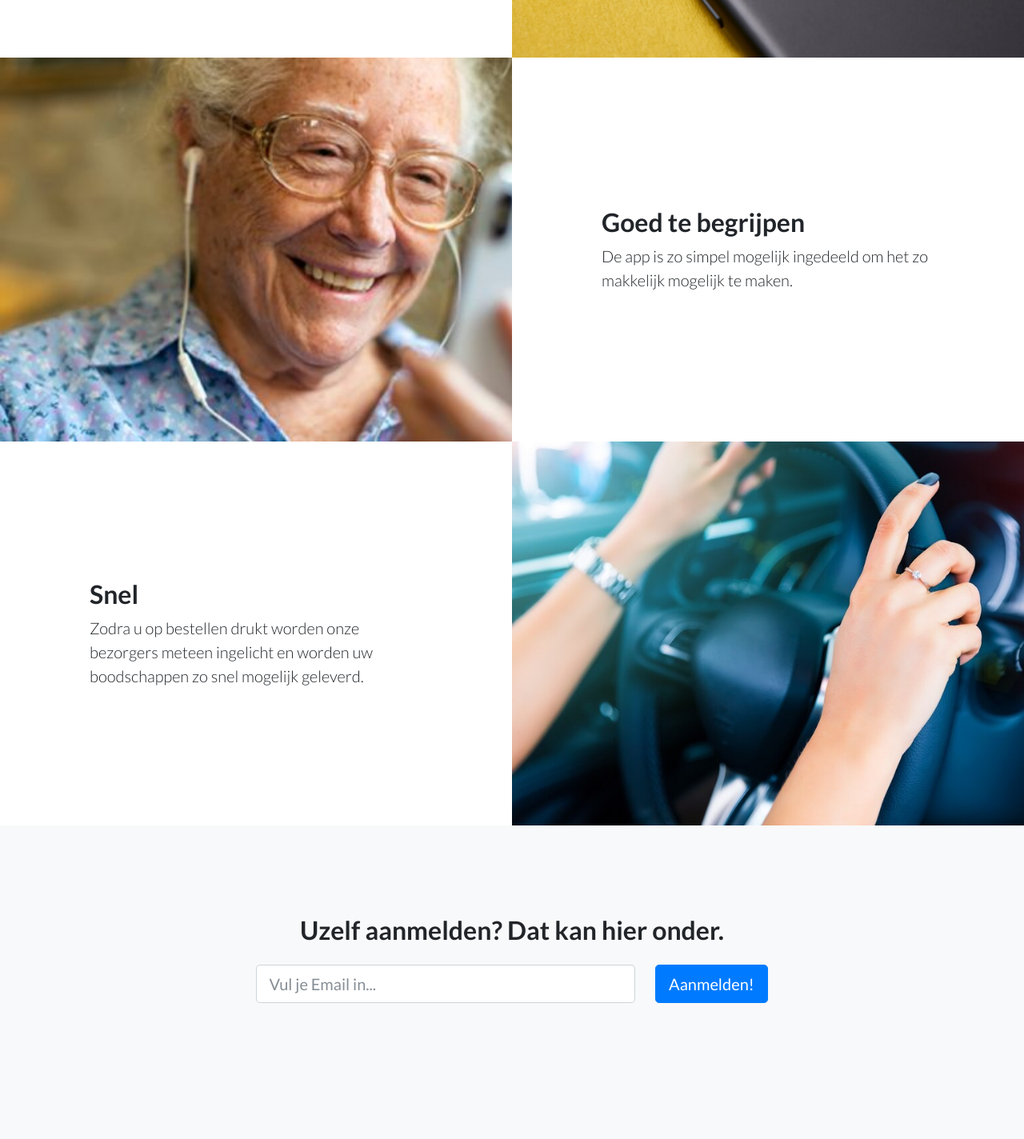
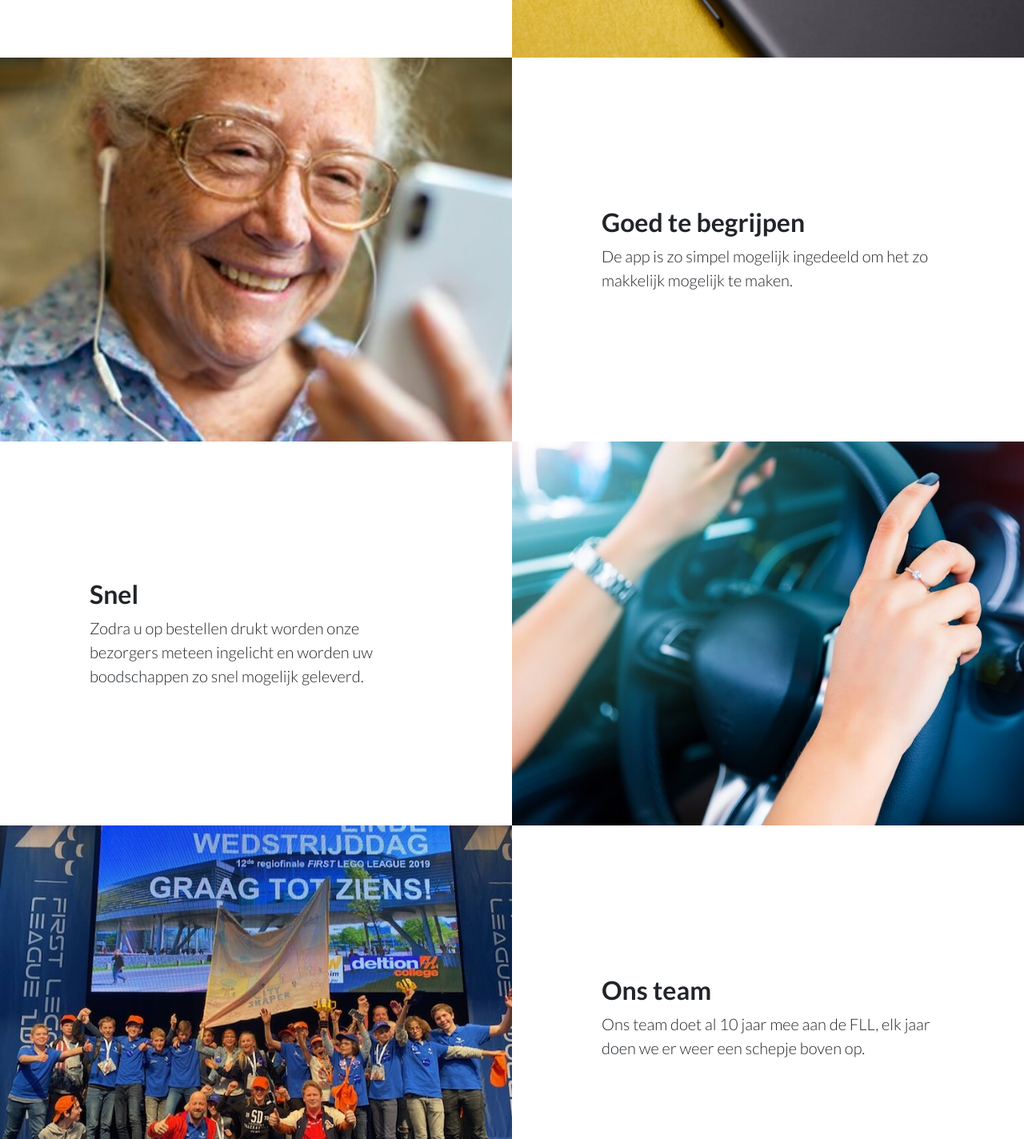
Before and after one commit to Blookane/Bringify-Website, a plain HTML site: page index.html in a window 1280 px wide. Shown: the part 1445-2869 px from the top of the page at 80% size. Drawn offline with nearby package versions, Linux system fonts and the light colour scheme.

Commit message:
Update 06 - Ons team pagina toegevoegd

```diff
--- a/index.html
+++ b/index.html
@@ -4,7 +4,7 @@
 <head>
     <meta charset="utf-8">
     <meta name="viewport" content="width=device-width, initial-scale=1.0, shrink-to-fit=no">
-    <title>Bringify by TakTiek</title>
+    <title>Bringify</title>
     <link rel="icon" type="image/x-icon" href="/assets/img/favicon.ico">
     <link rel="stylesheet" href="assets/bootstrap/css/bootstrap.min.css">
     <link rel="stylesheet" href="https://fonts.googleapis.com/css?family=Lato:300,400,700,300italic,400italic,700italic">
@@ -27,7 +27,7 @@
                 <div class="col-md-10 col-lg-8 col-xl-7 mx-auto position-relative">
                     <form>
                         <div class="row">
-                            <div class="col"><button class="btn btn-primary btn-lg" type="submit" onclick="window.location.href='#aanmelden';">Meld je aan!</button></div>
+                            <div class="col"><button class="btn btn-primary btn-lg" type="submit" onclick="window.location.href=&#39;#aanmelden&#39;">Meld je aan!</button></div>
                         </div>
                     </form>
                 </div>
@@ -68,7 +68,7 @@
                 </div>
             </div>
             <div class="row g-0">
-                <div class="col-lg-6 text-white showcase-img" style="background-image:url(&quot;assets/img/bg-showcase-2.jpg&quot;);"><span></span></div>
+                <div class="col-lg-6 text-white showcase-img" style="background: url(&quot;assets/img/bg-showcase-2.jpg&quot;) center / cover no-repeat;"><span></span></div>
                 <div class="col-lg-6 my-auto order-lg-1 showcase-text">
                     <h2>Goed te begrijpen</h2>
                     <p class="lead mb-0">De app is zo simpel mogelijk ingedeeld om het zo makkelijk mogelijk te maken.</p>
@@ -79,6 +79,13 @@
                 <div class="col-lg-6 my-auto order-lg-1 showcase-text">
                     <h2>Snel</h2>
                     <p class="lead mb-0">Zodra u op bestellen drukt worden onze bezorgers meteen ingelicht en worden uw boodschappen zo snel mogelijk geleverd.</p>
+                </div>
+            </div>
+            <div class="row g-0">
+                <div class="col-lg-6 text-white showcase-img" style="background: url(&quot;assets/img/team.jpg&quot;) bottom / cover no-repeat;"><span></span></div>
+                <div class="col-lg-6 my-auto order-lg-1 showcase-text">
+                    <h2>Ons team</h2>
+                    <p class="lead mb-0">Ons team doet al 10 jaar mee aan de FLL, elk jaar doen we er weer een schepje boven op.</p>
                 </div>
             </div>
         </div>
```
Also changed, not shown: assets/img/team.jpg (added), 1 other file.
